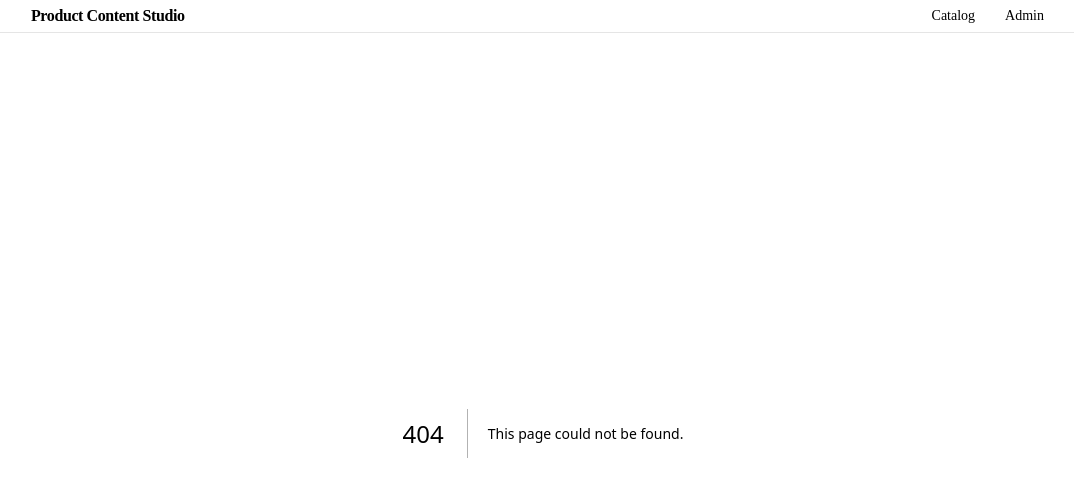
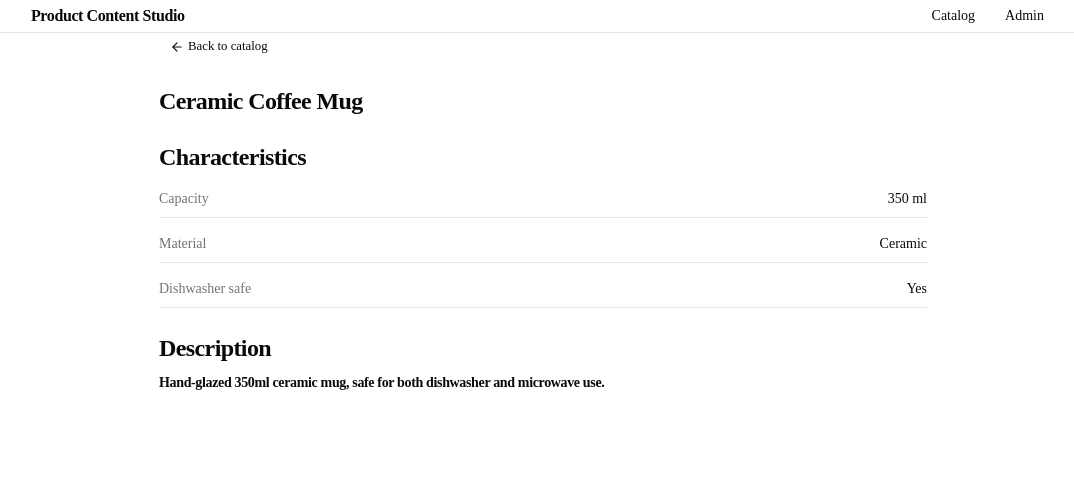
Before and after one commit to BONDARENKOLEG/cards_seo_edit, a Next.js app: page /products/ceramic-coffee-mug in a window 1280 px wide. Before the commit this address had no page. Shown: the top 496 px of the page, without its empty margins (97-1171 px from the left). Built offline with nearby package versions, Linux system fonts and the light colour scheme.

Commit message:
add product page

```diff
--- a/app/page.tsx
+++ b/app/page.tsx
@@ -2,7 +2,7 @@ import { copy } from '@/locale';
 import { Typography } from '@/components/typography';
 import { spacing } from '@/lib/spacing';
 import { ProductCard } from '@/components/product-card';
-import { mockProducts } from '@/mocks/products';
+import { getPublishedProducts } from '@/mocks/products';
 
 const styles = {
   container: `mx-auto flex w-full max-w-5xl flex-col gap-6 px-${spacing.normal} py-${spacing.xl}`,
@@ -14,9 +14,7 @@ const titleLabel = copy.home.title;
 const emptyLabel = copy.home.empty;
 
 const Home = () => {
-  const publishedProducts = mockProducts.filter(
-    (product) => product.status === 'published'
-  );
+  const publishedProducts = getPublishedProducts();
 
   const isEmpty = !publishedProducts.length;
 
--- /dev/null
+++ b/app/products/[slug]/page.tsx
@@ -0,0 +1,80 @@
+import type { Metadata } from "next";
+import Link from "next/link";
+import { notFound } from "next/navigation";
+import { ArrowLeft } from "lucide-react";
+
+import { Typography } from "@/components/typography";
+import { getPublishedProductBySlug } from "@/mocks/products";
+import { styles } from "./product.styles";
+import {
+  backLabel,
+  characteristicsLabel,
+  descriptionLabel,
+} from "./product.copy";
+
+type ProductPageProps = {
+  params: Promise<{ slug: string }>;
+};
+
+export const generateMetadata = async ({
+  params,
+}: ProductPageProps): Promise<Metadata> => {
+  const { slug } = await params;
+  const product = getPublishedProductBySlug(slug);
+
+  if (!product) {
+    return {};
+  }
+
+  return {
+    title: product.seoTitle,
+    description: product.seoDescription,
+  };
+};
+
+const ProductPage = async ({ params }: ProductPageProps) => {
+  const { slug } = await params;
+  const product = getPublishedProductBySlug(slug);
+
+  if (!product) {
+    notFound();
+  }
+
+  return (
+    <main className={styles.container}>
+      <Link href="/" className={styles.back}>
+        <ArrowLeft />
+        {backLabel}
+      </Link>
+
+      <Typography as="h1" variant="title">
+        {product.title}
+      </Typography>
+
+      <section className={styles.section}>
+        <Typography as="h2" variant="title">
+          {characteristicsLabel}
+        </Typography>
+        <dl className={styles.attributesList}>
+          {product.attributes.map((attribute) => (
+            <div key={attribute.label} className={styles.attributeRow}>
+              <dt className={styles.attributeLabel}>{attribute.label}</dt>
+              <dd>{attribute.value}</dd>
+            </div>
+          ))}
+        </dl>
+      </section>
+
+      <section className={styles.section}>
+        <Typography as="h2" variant="title">
+          {descriptionLabel}
+        </Typography>
+        <Typography as="p" className={styles.description}>
+          {product.description}
+        </Typography>
+      </section>
+    </main>
+  );
+};
+
+export default ProductPage;
--- /dev/null
+++ b/app/products/[slug]/product.copy.ts
@@ -0,0 +1,5 @@
+import { copy } from "@/locale";
+
+export const backLabel = copy.productPage.back;
+export const characteristicsLabel = copy.productPage.characteristics;
+export const descriptionLabel = copy.productPage.description;
--- /dev/null
+++ b/app/products/[slug]/product.styles.ts
@@ -0,0 +1,15 @@
+import { spacing } from "@/lib/spacing";
+import { colors } from "@/lib/colors";
+import { cn } from "@/lib/utils";
+import { buttonVariants } from "@/components/ui/button";
+
+export const styles = {
+  container: `mx-auto flex w-full max-w-3xl flex-col gap-6 px-${spacing.normal} py-${spacing.xl}`,
+  back: cn(buttonVariants({ variant: "ghost", size: "sm" }), "self-start"),
+  section: "flex flex-col gap-2",
+  attributesList: "flex flex-col gap-2",
+  attributeRow:
+    "flex items-baseline justify-between gap-4 border-b border-border py-2 text-sm",
+  attributeLabel: colors.mutedForeground,
+  description: "text-sm leading-relaxed",
+};
--- a/locale/en.json
+++ b/locale/en.json
@@ -17,6 +17,11 @@
   "productCard": {
     "viewDetails": "View details"
   },
+  "productPage": {
+    "back": "Back to catalog",
+    "characteristics": "Characteristics",
+    "description": "Description"
+  },
   "admin": {
     "home": {
       "title": "Admin panel",
--- a/mocks/products.ts
+++ b/mocks/products.ts
@@ -5,7 +5,15 @@ export const mockProducts: Product[] = [
     id: "1",
     slug: "wireless-headphones",
     title: "Wireless Headphones",
+    attributes: [
+      { label: "Color", value: "Black" },
+      { label: "Battery life", value: "30 hours" },
+      { label: "Connectivity", value: "Bluetooth 5.3" },
+    ],
     description:
+      "Over-ear wireless headphones with active noise cancellation and a 30-hour battery life.",
+    seoTitle: "Wireless Headphones — Product Content Studio",
+    seoDescription:
       "Over-ear wireless headphones with active noise cancellation and a 30-hour battery life.",
     status: "published",
   },
@@ -13,7 +21,15 @@ export const mockProducts: Product[] = [
     id: "2",
     slug: "ceramic-coffee-mug",
     title: "Ceramic Coffee Mug",
+    attributes: [
+      { label: "Capacity", value: "350 ml" },
+      { label: "Material", value: "Ceramic" },
+      { label: "Dishwasher safe", value: "Yes" },
+    ],
     description:
+      "Hand-glazed 350ml ceramic mug, safe for both dishwasher and microwave use.",
+    seoTitle: "Ceramic Coffee Mug — Product Content Studio",
+    seoDescription:
       "Hand-glazed 350ml ceramic mug, safe for both dishwasher and microwave use.",
     status: "published",
   },
@@ -21,8 +37,22 @@ export const mockProducts: Product[] = [
     id: "3",
     slug: "trail-running-shoes",
     title: "Trail Running Shoes",
+    attributes: [
+      { label: "Size range", value: "38–46" },
+      { label: "Weight", value: "290 g" },
+      { label: "Sole", value: "Reinforced grip" },
+    ],
     description:
+      "Lightweight trail running shoes with a reinforced grip sole for uneven terrain.",
+    seoTitle: "Trail Running Shoes — Product Content Studio",
+    seoDescription:
       "Lightweight trail running shoes with a reinforced grip sole for uneven terrain.",
     status: "draft",
   },
 ];
+
+export const getPublishedProducts = () =>
+  mockProducts.filter((product) => product.status === "published");
+
+export const getPublishedProductBySlug = (slug: string) =>
+  getPublishedProducts().find((product) => product.slug === slug);
```
Also changed, not shown: types/product.types.ts (+8 -0 lines).
